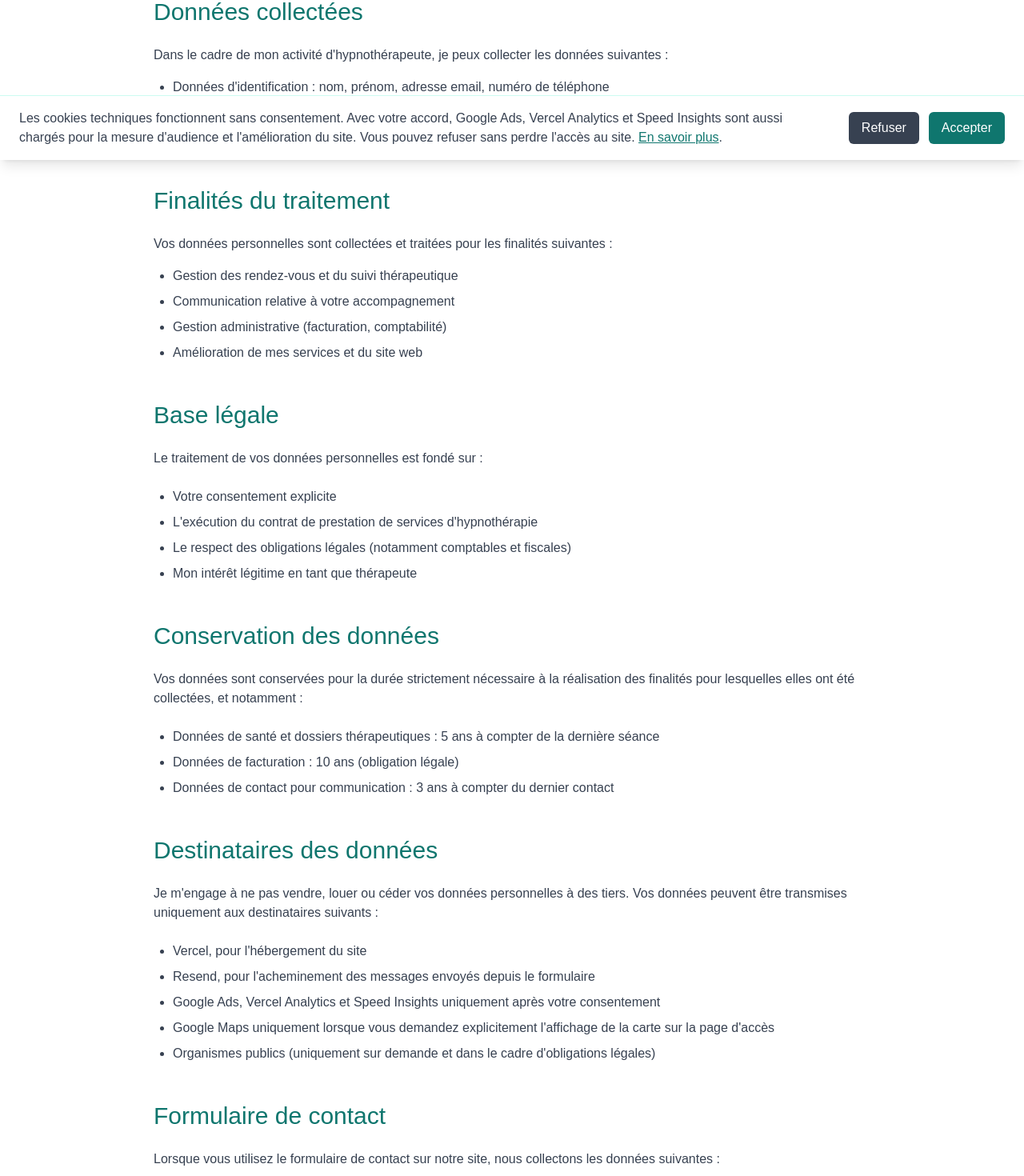
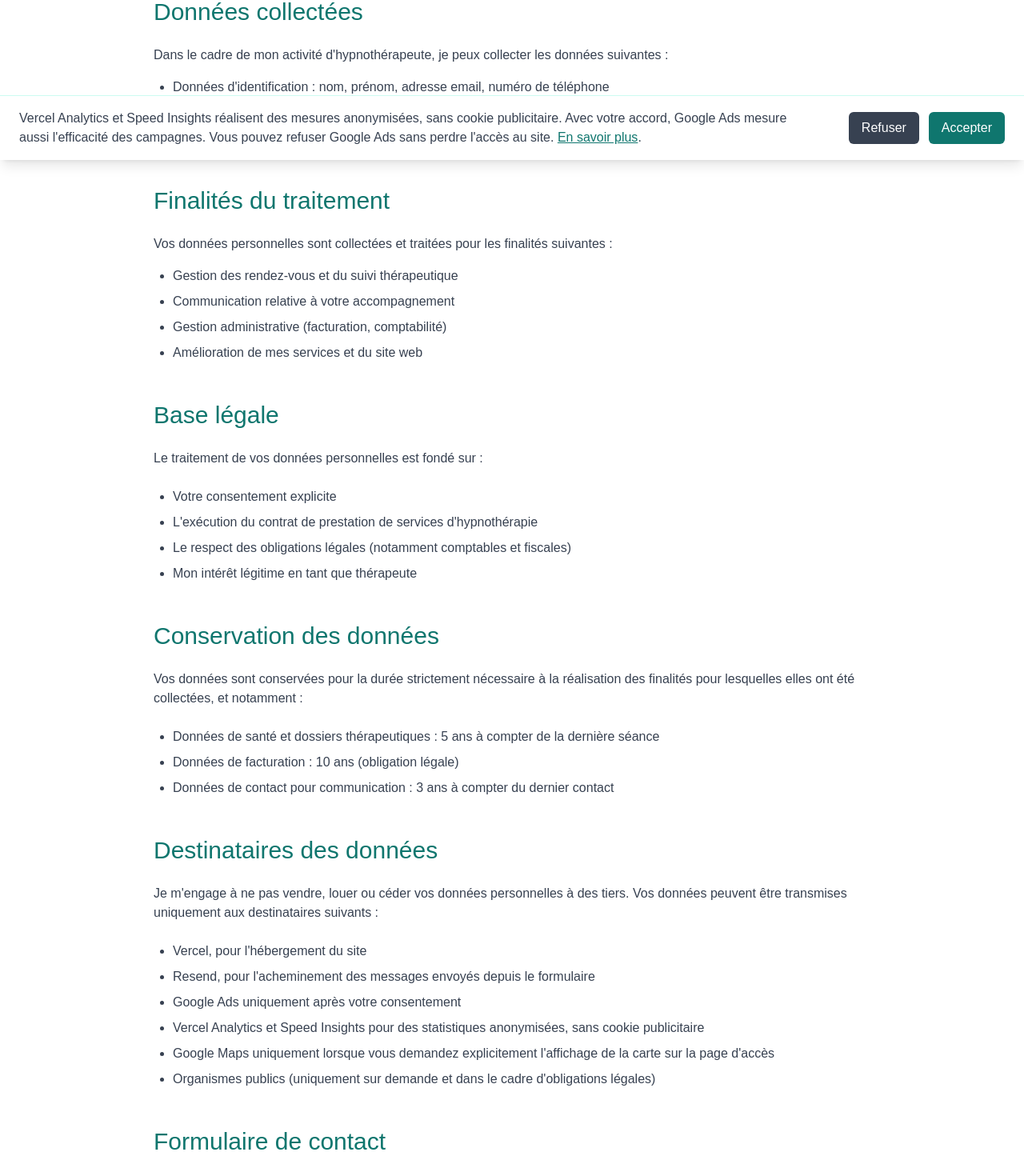
Before and after one commit to SachaG3/hypnose-bayeux, a Next.js app: page /confidentialite in a window 1280 px wide. Shown: the part 600-2070 px from the top of the page at 80% size. Built offline with nearby package versions, Linux system fonts and the light colour scheme.

Commit message:
fix: conserver les mesures Vercel anonymisées

```diff
--- a/src/app/confidentialite/page.tsx
+++ b/src/app/confidentialite/page.tsx
@@ -107,7 +107,8 @@ export default function ConfidentialitePage() {
               <ul className="list-disc pl-6 space-y-2 text-gray-700 mb-6">
                 <li>Vercel, pour l&apos;hébergement du site</li>
                 <li>Resend, pour l&apos;acheminement des messages envoyés depuis le formulaire</li>
-                <li>Google Ads, Vercel Analytics et Speed Insights uniquement après votre consentement</li>
+                <li>Google Ads uniquement après votre consentement</li>
+                <li>Vercel Analytics et Speed Insights pour des statistiques anonymisées, sans cookie publicitaire</li>
                 <li>Google Maps uniquement lorsque vous demandez explicitement l&apos;affichage de la carte sur la page d&apos;accès</li>
                 <li>Organismes publics (uniquement sur demande et dans le cadre d&apos;obligations légales)</li>
               </ul>
@@ -162,9 +163,10 @@ export default function ConfidentialitePage() {
 
               <p className="text-gray-700 mb-6">
                 Le site utilise le stockage local strictement nécessaire pour mémoriser votre choix de confidentialité.
-                Google Ads, Vercel Analytics et Speed Insights ne sont chargés qu&apos;après votre acceptation afin de mesurer
-                l&apos;audience, les performances et l&apos;efficacité des campagnes. Vous pouvez refuser ces services sans perdre
-                l&apos;accès au site et modifier votre choix à tout moment grâce au bouton de préférences affiché en bas de page.
+                Vercel Analytics et Speed Insights mesurent l&apos;audience et les performances avec des données agrégées,
+                sans cookie publicitaire. Les paramètres et fragments des adresses consultées sont retirés avant l&apos;envoi.
+                Google Ads n&apos;est chargé qu&apos;après votre acceptation. Vous pouvez le refuser sans perdre l&apos;accès au site
+                et modifier votre choix à tout moment grâce au bouton de préférences affiché en bas de page.
               </p>
 
               <h2 className="text-3xl font-serif text-teal-700 mt-12 mb-6">Modification de la politique de confidentialité</h2>
--- a/src/components/CookieBanner.tsx
+++ b/src/components/CookieBanner.tsx
@@ -31,9 +31,9 @@ export default function CookieBanner() {
           <div className="container mx-auto px-5 py-4 md:px-6">
             <div className="flex flex-col items-center justify-between gap-4 md:flex-row">
               <p className="text-center text-sm leading-relaxed text-gray-700 md:pr-6 md:text-left md:text-base">
-                Les cookies techniques fonctionnent sans consentement. Avec votre accord, Google Ads,
-                Vercel Analytics et Speed Insights sont aussi chargés pour la mesure d&apos;audience et
-                l&apos;amélioration du site. Vous pouvez refuser sans perdre l&apos;accès au site.{' '}
+                Vercel Analytics et Speed Insights réalisent des mesures anonymisées, sans cookie publicitaire.
+                Avec votre accord, Google Ads mesure aussi l&apos;efficacité des campagnes. Vous pouvez refuser
+                Google Ads sans perdre l&apos;accès au site.{' '}
                 <Link href="/confidentialite" className="text-teal-700 underline hover:text-teal-900">
                   En savoir plus
                 </Link>.
--- a/src/components/TrackingScripts.tsx
+++ b/src/components/TrackingScripts.tsx
@@ -2,7 +2,7 @@
 
 import { useSyncExternalStore } from 'react';
 import Script from 'next/script';
-import { Analytics } from '@vercel/analytics/react';
+import { Analytics, type BeforeSendEvent } from '@vercel/analytics/react';
 import { SpeedInsights } from '@vercel/speed-insights/next';
 
 export type CookieConsent = 'accepted' | 'refused' | null;
@@ -28,11 +28,29 @@ export function useCookieConsent() {
   return useSyncExternalStore(subscribeToConsent, storedConsent, () => null);
 }
 
+export function redactVercelUrl(event: BeforeSendEvent): BeforeSendEvent {
+  const url = new URL(event.url);
+  url.search = '';
+  url.hash = '';
+  return { ...event, url: url.toString() };
+}
+
+function VercelInsights() {
+  return (
+    <>
+      <Analytics beforeSend={redactVercelUrl} />
+      <SpeedInsights />
+    </>
+  );
+}
+
 export default function TrackingScripts() {
   const consent = useCookieConsent();
-  if (consent !== 'accepted') return null;
 
   return (
+    <>
+      <VercelInsights />
+      {consent === 'accepted' && (
         <>
           <Script
             src="https://www.googletagmanager.com/gtag/js?id=AW-16943869327"
@@ -52,8 +70,8 @@ export default function TrackingScripts() {
               gtag('config', 'AW-16943869327');
             `}
           </Script>
-      <Analytics />
-      <SpeedInsights />
+        </>
+      )}
     </>
   );
 }
```
Also changed, not shown: 1 other file (tests, documents, lock files or other folders). Lines whose indentation alone changed are shown as unchanged.
